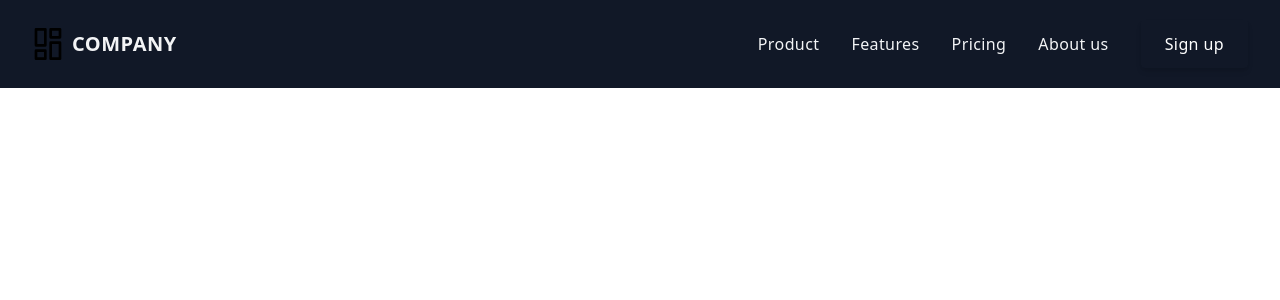
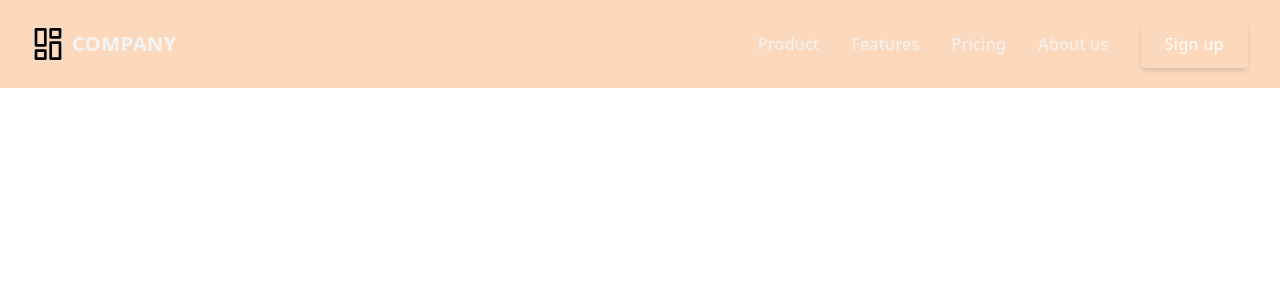
Before and after one commit to Foddie2/Falcons, a Nuxt app: page / in a window 1280 px wide. Shown: the top 300 px of the page. Built offline with nearby package versions, Linux system fonts and the light colour scheme.

Commit message:
Nav setup

```diff
--- a/components/Navbar.vue
+++ b/components/Navbar.vue
@@ -1,5 +1,5 @@
 <template>
-  <div class="bg-gray-900">
+  <div class="bg-orange-200">
     <div
       class="px-4 py-5 mx-auto sm:max-w-xl md:max-w-full lg:max-w-screen-xl md:px-24 lg:px-8"
     >
```
